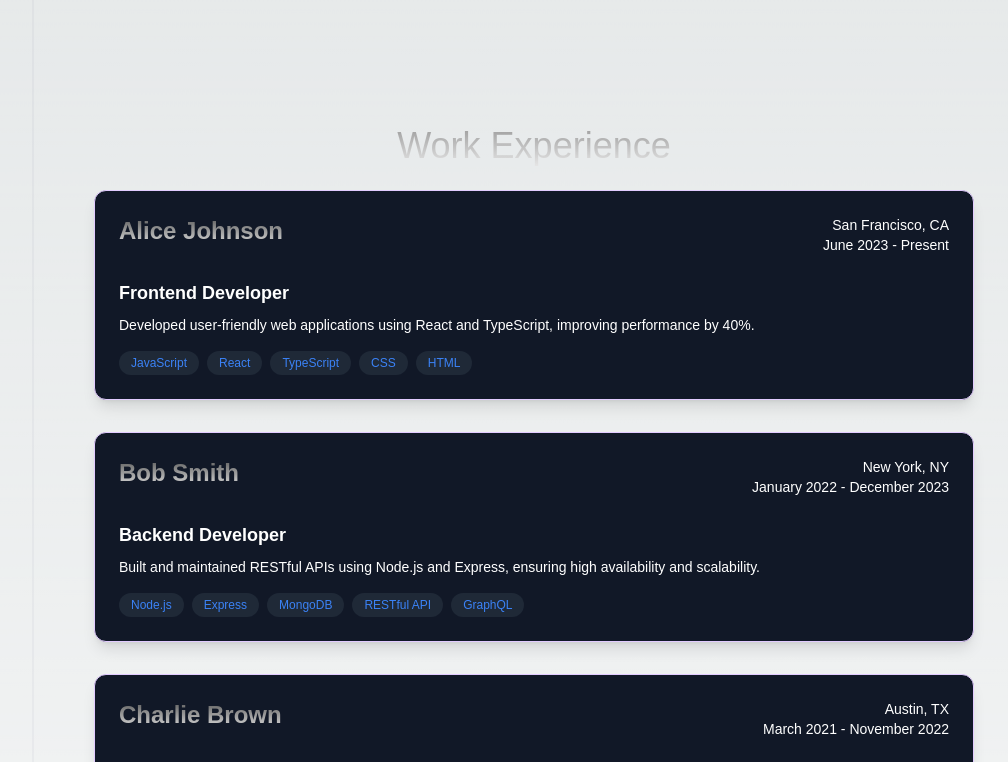
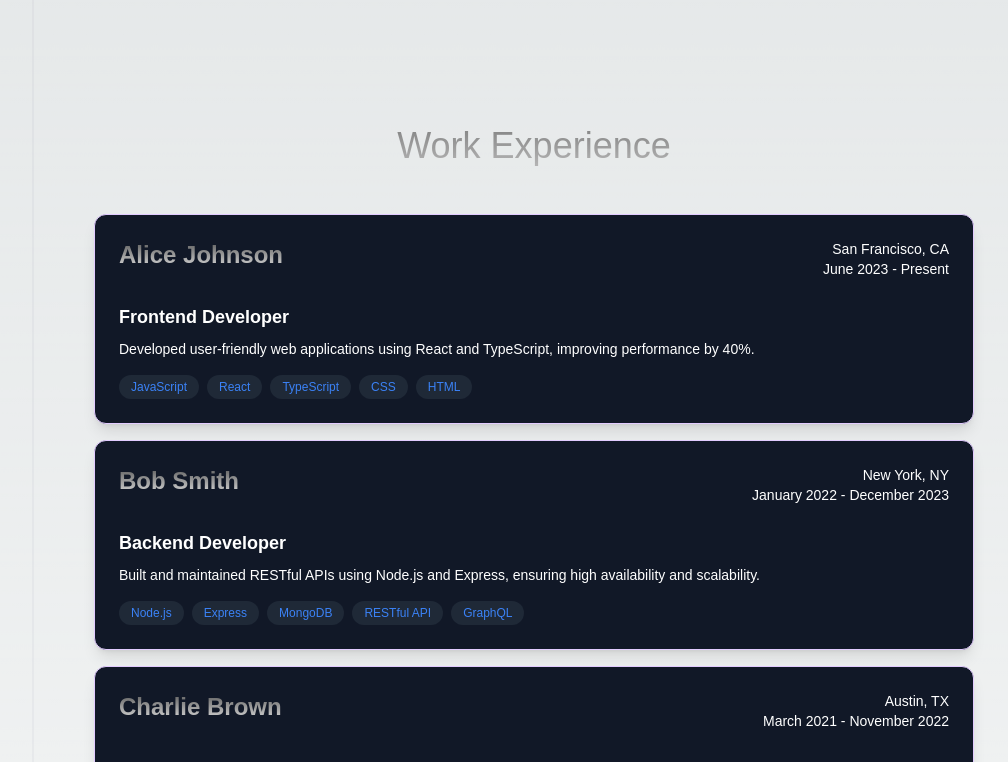
Before and after one commit to sincerelyyyash/portfolio, a Next.js app: page / in a window 1280 px wide. Shown: the part 1358-2120 px from the top of the page, without its empty margins (114-1122 px from the left). Built offline with nearby package versions, Linux system fonts and the light colour scheme; a web font is replaced by a local one.

Commit message:
Ui updates

```diff
--- a/app/page.tsx
+++ b/app/page.tsx
@@ -1,3 +1,4 @@
+import Footer from "@/components/Footer";
 import Hero from "@/components/Hero";
 import ProjectSection from "@/components/ProjectSection";
 import Skills from "@/components/SkillSection";
@@ -10,6 +11,7 @@ export default function Home() {
       <Skills />
       <WorkSection />
       <ProjectSection />
+      <Footer />
     </div>
   );
 }
--- a/components/ProjectCard.tsx
+++ b/components/ProjectCard.tsx
@@ -19,6 +19,7 @@ export interface Project {
 export const ProjectCard: React.FC<{ project: Project }> = ({ project }) => {
   const id = useId();
   const [active, setActive] = useState<boolean>(false);
+  const [hovered, setHovered] = useState<boolean>(false);
   const ref = useRef<HTMLDivElement>(null);
 
   useEffect(() => {
@@ -147,7 +148,9 @@ export const ProjectCard: React.FC<{ project: Project }> = ({ project }) => {
       <motion.div
         layoutId={`card-${project.projectName}-${id}`}
         onClick={() => setActive(true)}
-        className="p-4 flex flex-col border border-transparent hover:border-blue-500 hover:border-solid rounded-xl cursor-pointer"
+        onMouseEnter={() => setHovered(true)}
+        onMouseLeave={() => setHovered(false)}
+        className="relative p-4 flex flex-col border border-transparent hover:border-blue-500 hover:border-solid rounded-xl cursor-pointer"
       >
         <div className="flex gap-4 flex-col w-full">
           <motion.div layoutId={`image-${project.projectName}-${id}`}>
@@ -174,6 +177,11 @@ export const ProjectCard: React.FC<{ project: Project }> = ({ project }) => {
             </motion.p>
           </div>
         </div>
+        {hovered && (
+          <div className="absolute inset-0 flex items-center justify-center bg-black bg-opacity-50 text-white text-lg font-bold">
+            Click to expand
+          </div>
+        )}
       </motion.div>
     </>
   );
--- a/components/WorkSection.tsx
+++ b/components/WorkSection.tsx
@@ -17,21 +17,10 @@ function WorkSection() {
         }}
         className="flex flex-wrap justify-center mt-4"
       >
-        <h4 className="pt-10 relative z-10 text-lg md:text-4xl bg-clip-text text-transparent bg-gradient-to-b from-neutral-600 to-neutral-200 mt-4 mb-2">
+        <h4 className="py-10 relative z-10 text-lg md:text-4xl bg-clip-text text-transparent bg-gradient-to-b from-neutral-600 to-neutral-200 mt-4 mb-2">
           Work Experience
         </h4>
-      </motion.div>
 
-      <motion.div
-        initial={{ opacity: 0.5, y: 100 }}
-        whileInView={{ opacity: 1, y: 0 }}
-        transition={{
-          delay: 0.3,
-          duration: 0.8,
-          ease: 'easeInOut',
-        }}
-        className="flex flex-wrap justify-center gap-4 mt-4 w-3/3"
-      >
         {experiences.map((exp, index) => (
           <WorkExCard
             key={index}
```
Also changed, not shown: components/Navbar.tsx (+4 -4 lines).
